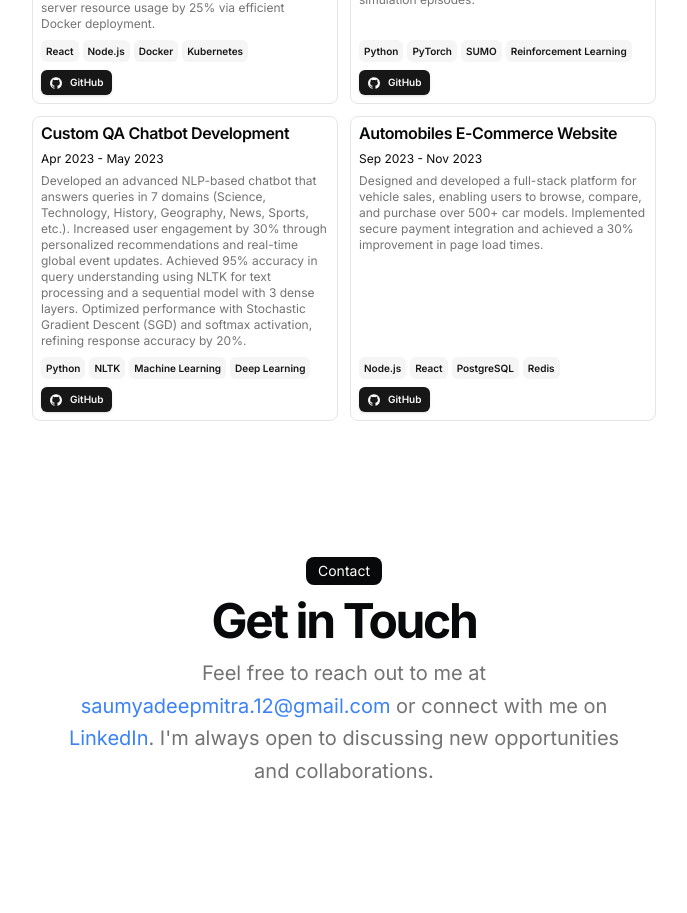
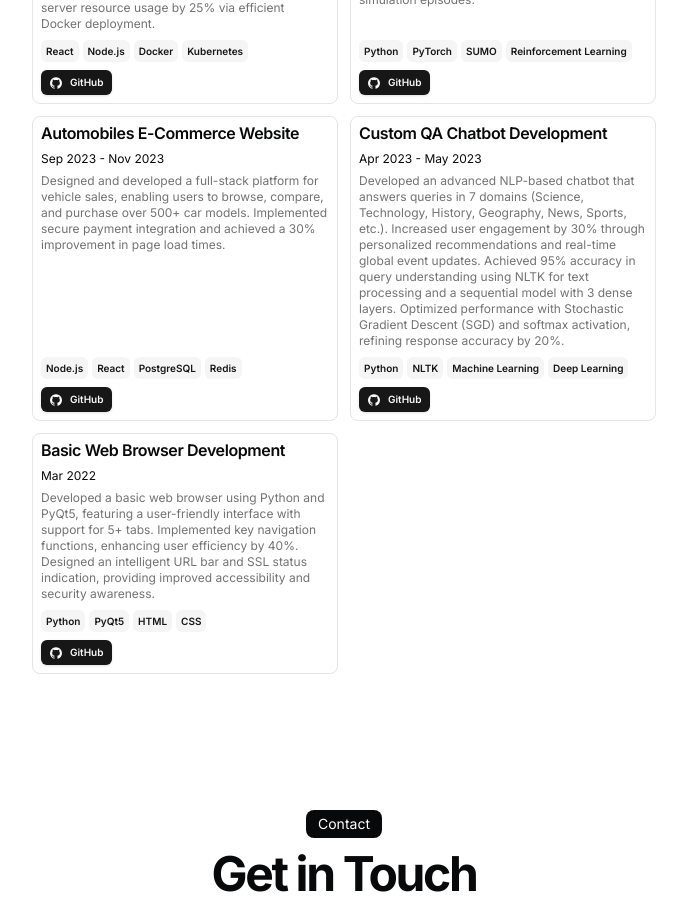
Before and after one commit to Saumyadeepm/portfoliov2, a Next.js app: page / in a window 1280 px wide. Shown: the part 1480-2393 px from the top of the page, without its empty margins (296-983 px from the left). Built offline with nearby package versions, Linux system fonts and the light colour scheme.

Commit message:
Update resume.tsx

```diff
--- a/src/data/resume.tsx
+++ b/src/data/resume.tsx
@@ -181,6 +181,29 @@ export const DATA = {
       video: undefined,
     },
     {
+      title: "Automobiles E-Commerce Website",
+      href: "https://github.com/yourusername/auto-ecommerce", // Replace with actual project link
+      dates: "Sep 2023 - Nov 2023",
+      active: true,
+      description:
+          "Designed and developed a full-stack platform for vehicle sales, enabling users to browse, compare, and purchase over 500+ car models. Implemented secure payment integration and achieved a 30% improvement in page load times.",
+      technologies: [
+        "Node.js",
+        "React",
+        "PostgreSQL",
+        "Redis",
+      ],
+      links: [
+        {
+          type: "GitHub",
+          href: "https://github.com/yourusername/auto-ecommerce", // Replace with actual GitHub link
+          icon: <Icons.github className="size-3" />,
+        },
+      ],
+      image: undefined,
+      video: undefined,
+    },
+    {
   title: "Custom QA Chatbot Development",
   dates: "Apr 2023 - May 2023",
   active: true,
@@ -203,22 +226,21 @@ export const DATA = {
   video: undefined,
   },
     {
-      title: "Automobiles E-Commerce Website",
-      href: "https://github.com/yourusername/auto-ecommerce", // Replace with actual project link
-      dates: "Sep 2023 - Nov 2023",
+  title: "Basic Web Browser Development",
+  dates: "Mar 2022",
   active: true,
   description:
-          "Designed and developed a full-stack platform for vehicle sales, enabling users to browse, compare, and purchase over 500+ car models. Implemented secure payment integration and achieved a 30% improvement in page load times.",
+      "Developed a basic web browser using Python and PyQt5, featuring a user-friendly interface with support for 5+ tabs. Implemented key navigation functions, enhancing user efficiency by 40%. Designed an intelligent URL bar and SSL status indication, providing improved accessibility and security awareness.",
   technologies: [
-        "Node.js",
-        "React",
-        "PostgreSQL",
-        "Redis",
+    "Python",
+    "PyQt5",
+    "HTML",
+    "CSS",
   ],
   links: [
     {
       type: "GitHub",
-          href: "https://github.com/yourusername/auto-ecommerce", // Replace with actual GitHub link
+      href: "https://github.com/yourusername/web-browser", // Replace with actual GitHub link
       icon: <Icons.github className="size-3" />,
     },
   ],
```
Lines whose indentation alone changed are shown as unchanged.
